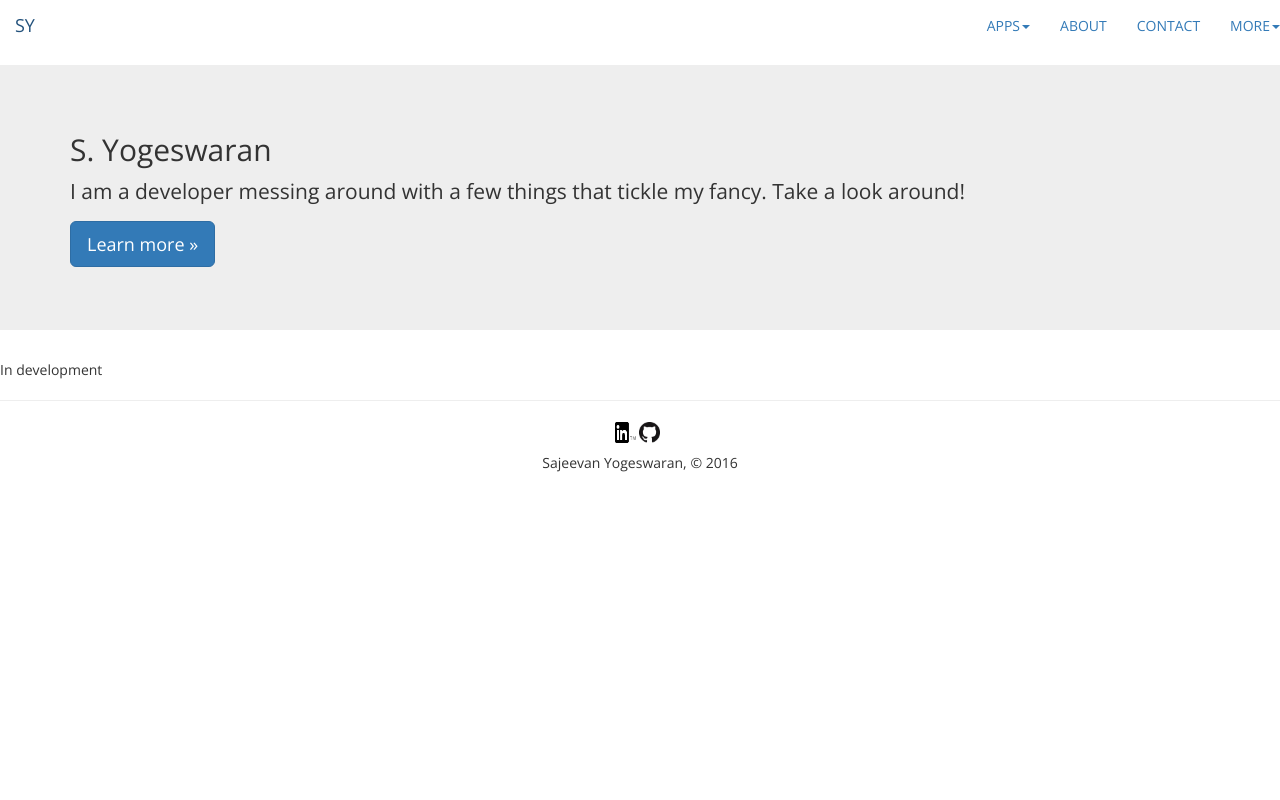
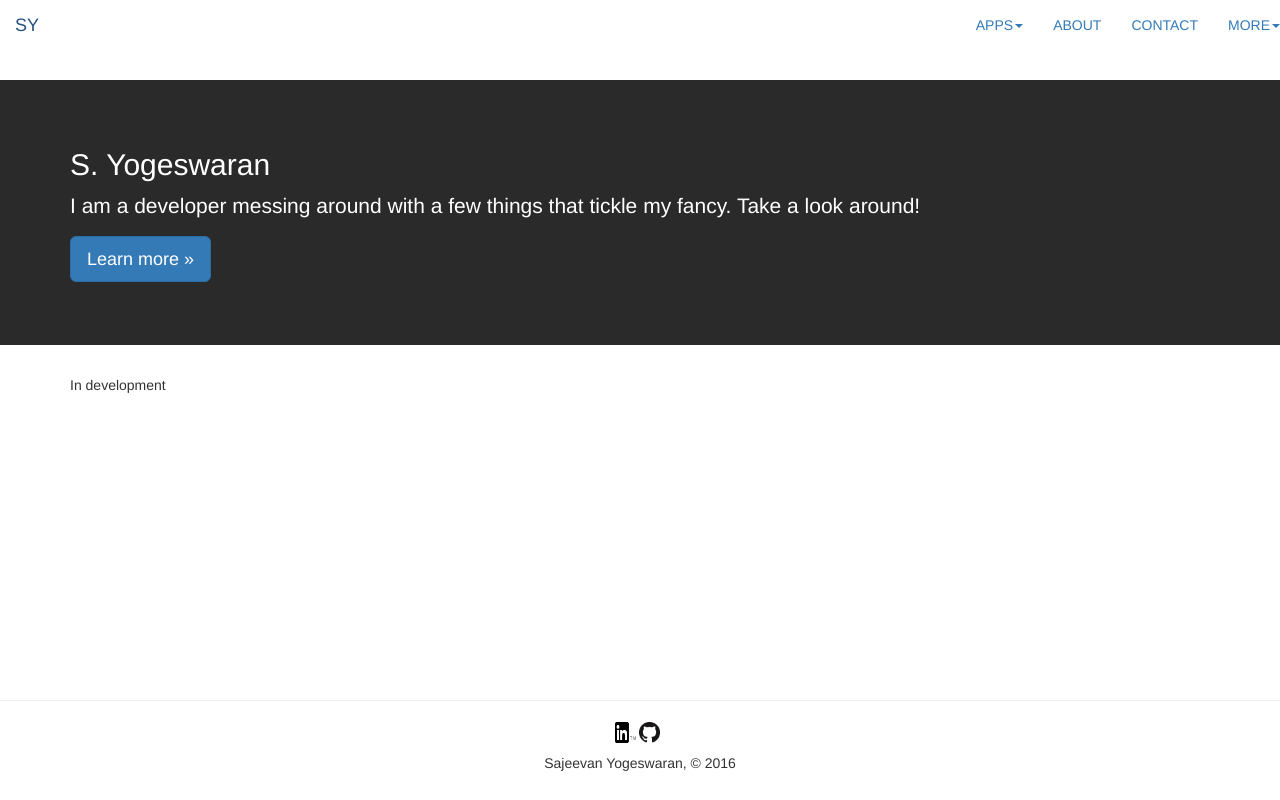
Before and after one commit to sajeevany/syogeswaran.com, a Django app: page / in a window 1280 px wide. Run offline with Django 3.2, Linux system fonts and the light colour scheme; some libraries are stand-ins or nearby versions.

Commit message:
Removed container which had previously encapsulated header templates main content. Done so that TBE app can utilize full width without limitation. Container added to subsequent views.

```diff
--- a/syogesweb/static/css/main.css
+++ b/syogesweb/static/css/main.css
@@ -1,55 +1,37 @@
+html,
+body {
+    padding-top:40px;
+    height:100%;
+}
+.wrapper{
+    min-height:100%;
+    margin-bottom:100px;
+}
+
+.main{
+    overflow: auto;
+    padding-bottom:100px;
+}
+
+.footer-i {
+    position:relative;
+    margin-top: -200px;
+    width:100%;
+    height:100px;   /* Height of the footer */
+    background:transparent;
+    clear: both;
+}
+
 .footer-social-item{
     width: 21px !important;
     height: 21px !important;
 }
-html{
-   margin:0;
-   padding:0;
-   height:100%;
-}
-body {
-   margin:0;
-   padding-top:65px;
-   padding-left: 0px;
-   padding-right: 0px;
-   padding-bottom: 0px;
-   height:100%;
-   font-family: "Open Sans", sans-serif; !important;
-}
-#wrapper{
-   min-height:100%;
-   position:relative;
-}
-#header {
-   background:#ff0;
-   padding:10px;
-}
-#body {
-   padding:10px;
-   padding-bottom:60px;   /* Height of the footer */
-}
-#footer {
-   position:absolute;
-   bottom:0;
-   width:100%;
-   height:100px;   /* Height of the footer */
-   background:transparent;
+
+.jumbotron{
+    background: #2A2A2A;
+    color: white;
 }
 
-.table-borderless tr td{
-   border: none;
+.nav-text{
+    color: white;
 }
-
-.navbar-collapse {
-     border-top: 1px solid transparent;
-     box-shadow: inset 0 1px 0 rgba(255,255,255,0.1);
- }
-
-.jumbotron-message{
-   font-size: 1.25em;
-}
-
-.menu-cursor{
-   cursor: hand;
-   cursor: pointer;
-}
--- a/syogesweb/templates/syogesweb/about.html
+++ b/syogesweb/templates/syogesweb/about.html
@@ -5,5 +5,7 @@
 {% endblock %}
 
 {% block content %}
-    <p>placeholder</p>
+    <div class="container">
+        <p>placeholder</p>
+    </div>
 {% endblock %}
--- a/syogesweb/templates/syogesweb/appsMenu.html
+++ b/syogesweb/templates/syogesweb/appsMenu.html
@@ -5,7 +5,7 @@
 {% endblock %}
 
 {% block content %}
-    <div class="container-fluid">
+    <div class="container">
         <div style="float:left; display: inline-block">
             <table class="table table-borderless">
                 {% include "syogesweb/includes/appsEntry.html" with title="TesseractBoxEditor" imgRef="#TBE_SS" desc="This application provides a GUI interface to manipulate entries created as part of Tesseract 3.10 .box files" appRef=tbeAppURL srcRef="https://github.com/sajeevany/TesseractBoxEditor" %}
--- a/syogesweb/templates/syogesweb/contact.html
+++ b/syogesweb/templates/syogesweb/contact.html
@@ -5,5 +5,7 @@
 {% endblock %}
 
 {% block content %}
-    <p>placeholder</p>
+    <div class="container">
+        <p>placeholder</p>
+    </div>
 {% endblock %}
--- a/syogesweb/templates/syogesweb/home.html
+++ b/syogesweb/templates/syogesweb/home.html
@@ -5,5 +5,7 @@
 {% endblock %}
 
 {% block content %}
-    <p>In development</p>
+    <div class="container">
+        <p>In development</p>
+    </div>
 {% endblock %}
```
